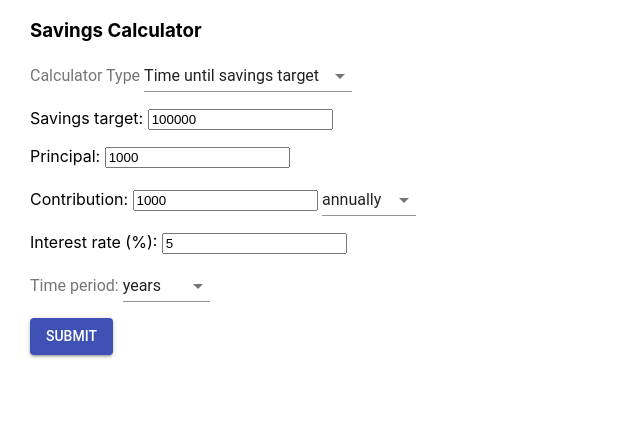
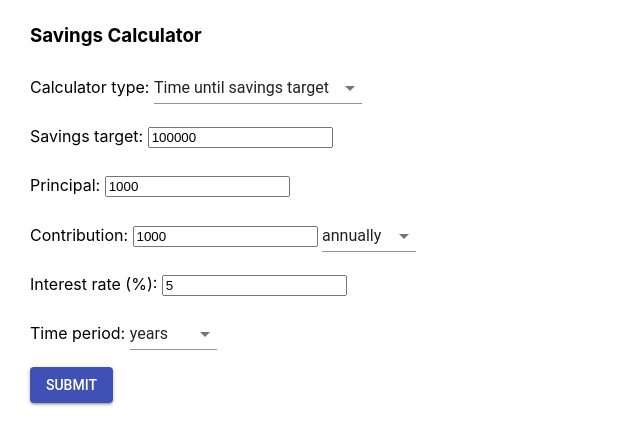
Before and after one commit to joshyou/savings-calculator, a React (Create React App) app: page / in a window 1280 px wide. Shown: the top 444 px of the page, without its empty margins (0-640 px from the left). Built offline with nearby package versions, Linux system fonts and the light colour scheme.

Commit message:
small label updates

```diff
--- a/src/App.js
+++ b/src/App.js
@@ -160,7 +160,8 @@ class SavingsCalculator extends React.Component {
           onChange={this.updateState.bind(this, "interest")}/>
           </label>
         <p></p>
-          <InputLabel htmlFor = "output-type">Time period: </InputLabel>
+          <label>
+          Time period:&nbsp;
           <Select
             native
             value = {this.state.outputFrequency}
@@ -169,7 +170,7 @@ class SavingsCalculator extends React.Component {
             <option value = {1}>years</option>
             <option value = {12}>months</option>
           </Select>
-
+          </label>
         <p></p>
         <Button type="submit" variant="contained" color="primary">Submit</Button><p></p>
         </form>
@@ -273,20 +274,27 @@ class LoanCalculator extends React.Component {
         <form onSubmit = {this.handleSubmit}>
           <label>
             Balance:&nbsp;
-            <input type="number" value={this.state.balance} min = {0} onChange={this.updateState.bind(this, "balance")}/>
+            <input type="number" value={this.state.balance}
+            min = {0}
+            onChange={this.updateState.bind(this, "balance")}/>
           </label>
           <p></p>
           <label>
             APR (%):&nbsp;
-            <input type="number" step = "0.01" value={this.state.interest} min = {0} onChange={this.updateState.bind(this, "interest")}/>
+            <input type="number" step = "0.01" value={this.state.interest}
+            min = {0}
+            onChange={this.updateState.bind(this, "interest")}/>
           </label>
           <p></p>
           <label>
             Monthly payment:&nbsp;
-            <input type="number" value={this.state.payment} min = {0} onChange={this.updateState.bind(this, "payment")}/>
+            <input type="number" value={this.state.payment}
+            min = {0}
+            onChange={this.updateState.bind(this, "payment")}/>
           </label>
           <p></p>
-          <InputLabel htmlFor = "output-type">Time period: </InputLabel>
+          <label>
+            Time period:&nbsp;
             <Select
               native
               value = {this.state.outputFrequency}
@@ -295,6 +303,7 @@ class LoanCalculator extends React.Component {
               <option value = {1}>years</option>
               <option value = {12}>months</option>
             </Select>
+          </label>
           <p></p>
           <Button type="submit" variant="contained" color="primary">Submit</Button><p></p>
         </form>
@@ -321,7 +330,8 @@ class Calculator extends React.Component {
     return (
       <div>
         <h3>Savings Calculator</h3>
-        <InputLabel htmlFor = "calculator-type">Calculator Type </InputLabel>
+        <label>
+          Calculator type:&nbsp;
           <Select native
           value = {this.state.calculatorType}
           onChange={this.updateState.bind(this,"calculatorType")}
@@ -332,6 +342,7 @@ class Calculator extends React.Component {
             <option value = {1}>Time until savings target</option>
             <option value = {2}>Loan payment calculator</option>
           </Select>
+          </label>
         <p></p>
         <SavingsCalculator show={this.state.calculatorType}/>
         <LoanCalculator show={this.state.calculatorType}/>
@@ -344,7 +355,7 @@ ReactDOM.render(
   <Calculator />,
   document.getElementById('root')
 );
-
+/*
 const styles = theme => ({
   root: {
     display: 'flex',
@@ -357,6 +368,8 @@ const styles = theme => ({
   selectEmpty: {
     marginTop: theme.spacing.unit * 2,
   },
-});
+});*/
 
-export default withStyles(styles)(Calculator);
+//export default withStyles(styles)(Calculator);
+
+export default Calculator;
--- a/src/index.css
+++ b/src/index.css
@@ -6,6 +6,7 @@ body {
     sans-serif;
   -webkit-font-smoothing: antialiased;
   -moz-osx-font-smoothing: grayscale;
+  line-height:25pt;
 }
 
 code {
```
Lines whose indentation alone changed are shown as unchanged.
